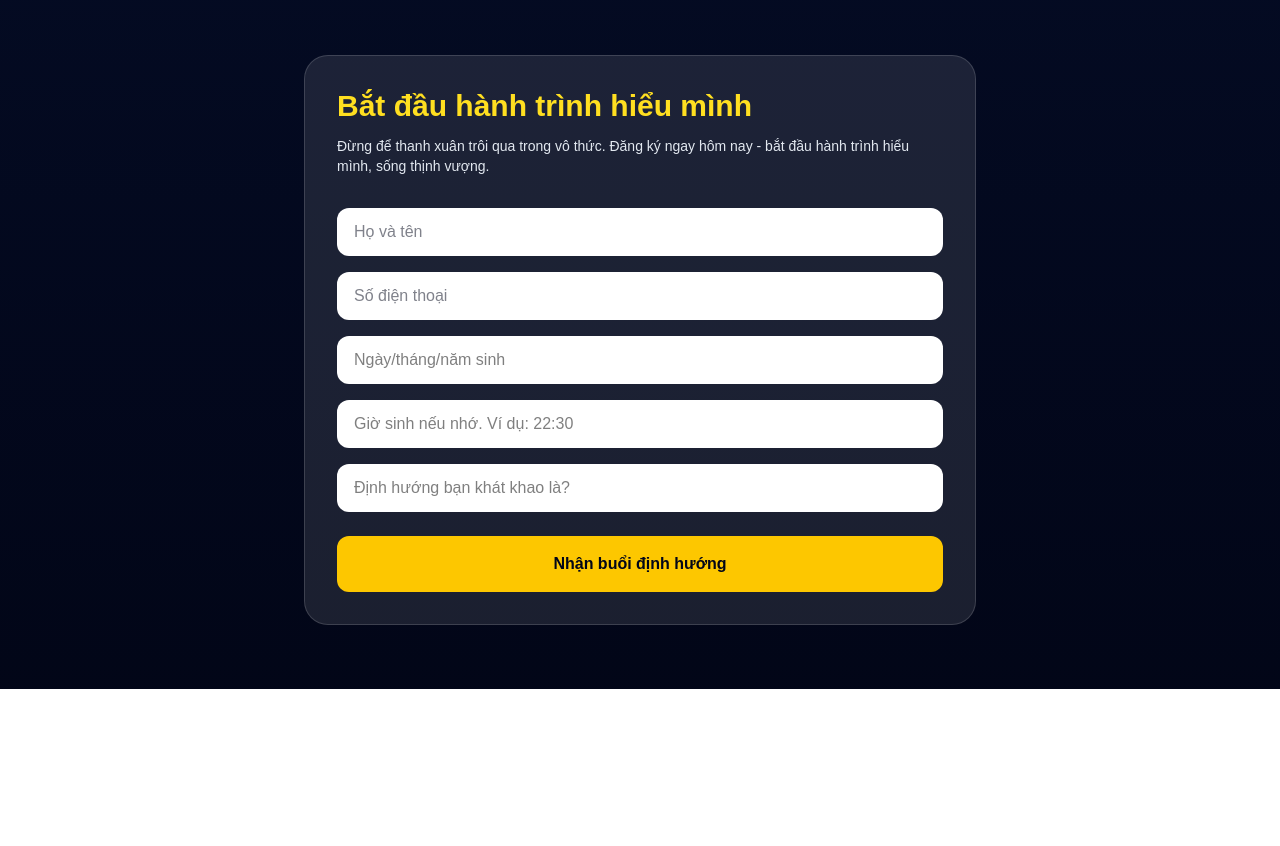
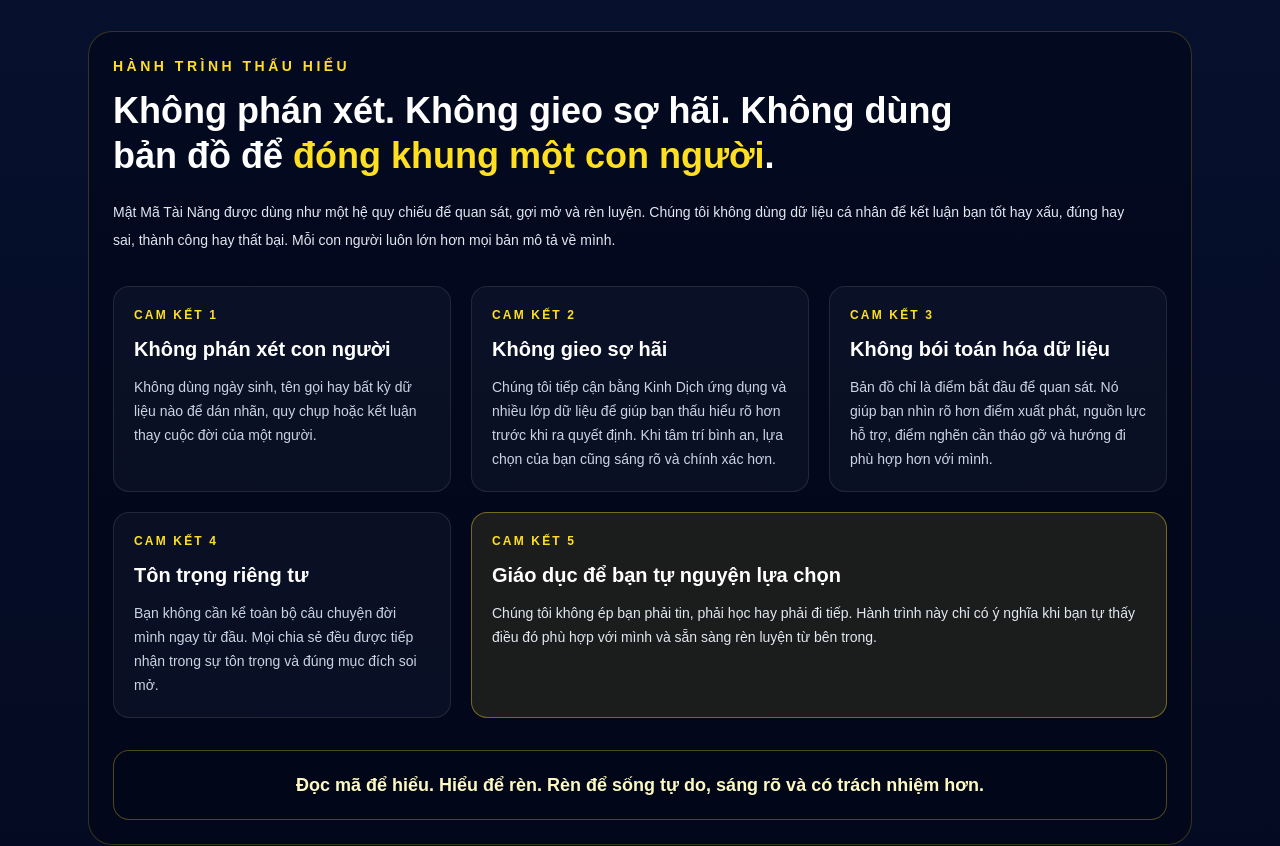
Before and after one commit to lanmatmathinhvuong-dot/mtmv, a Next.js app: page / in a window 1280 px wide. Shown: the part 6820-7666 px from the top of the page. Before the commit the page ends 7509 px from the top, so only its background shows below. Built offline with nearby package versions, Linux system fonts and the light colour scheme; no server answers.

Commit message:
them module hanh trinh thau hieu

```diff
--- a/app/page.tsx
+++ b/app/page.tsx
@@ -702,6 +702,100 @@ setGhiChuDacBiet("");
     </p>
   </div>
 </section>
+     <section className="mt-10 rounded-3xl border border-yellow-300/20 bg-slate-950/60 p-6 text-left">
+  <p className="text-sm font-bold uppercase tracking-[0.25em] text-yellow-300">
+    HÀNH TRÌNH THẤU HIỂU
+  </p>
+
+  <h2 className="mt-3 max-w-4xl text-3xl font-black leading-tight text-white md:text-4xl">
+    Không phán xét. Không gieo sợ hãi. Không dùng bản đồ để{" "}
+    <span className="text-yellow-300">đóng khung một con người</span>.
+  </h2>
+
+  <p className="mt-5 max-w-5xl text-sm leading-7 text-slate-200">
+    Mật Mã Tài Năng được dùng như một hệ quy chiếu để quan sát, gợi mở và rèn
+    luyện. Chúng tôi không dùng dữ liệu cá nhân để kết luận bạn tốt hay xấu,
+    đúng hay sai, thành công hay thất bại. Mỗi con người luôn lớn hơn mọi bản
+    mô tả về mình.
+  </p>
+
+  <div className="mt-8 grid gap-5 md:grid-cols-2 xl:grid-cols-3">
+    <div className="rounded-2xl border border-white/10 bg-slate-900/60 p-5">
+      <p className="text-xs font-bold uppercase tracking-[0.18em] text-yellow-300">
+        Cam kết 1
+      </p>
+      <h3 className="mt-3 text-xl font-black text-white">
+        Không phán xét con người
+      </h3>
+      <p className="mt-3 text-sm leading-6 text-slate-300">
+        Không dùng ngày sinh, tên gọi hay bất kỳ dữ liệu nào để dán nhãn, quy
+        chụp hoặc kết luận thay cuộc đời của một người.
+      </p>
+    </div>
+
+    <div className="rounded-2xl border border-white/10 bg-slate-900/60 p-5">
+      <p className="text-xs font-bold uppercase tracking-[0.18em] text-yellow-300">
+        Cam kết 2
+      </p>
+      <h3 className="mt-3 text-xl font-black text-white">
+        Không gieo sợ hãi
+      </h3>
+      <p className="mt-3 text-sm leading-6 text-slate-300">
+        Chúng tôi tiếp cận bằng Kinh Dịch ứng dụng và nhiều lớp dữ liệu để giúp
+        bạn thấu hiểu rõ hơn trước khi ra quyết định. Khi tâm trí bình an, lựa
+        chọn của bạn cũng sáng rõ và chính xác hơn.
+      </p>
+    </div>
+
+    <div className="rounded-2xl border border-white/10 bg-slate-900/60 p-5">
+      <p className="text-xs font-bold uppercase tracking-[0.18em] text-yellow-300">
+        Cam kết 3
+      </p>
+      <h3 className="mt-3 text-xl font-black text-white">
+        Không bói toán hóa dữ liệu
+      </h3>
+      <p className="mt-3 text-sm leading-6 text-slate-300">
+        Bản đồ chỉ là điểm bắt đầu để quan sát. Nó giúp bạn nhìn rõ hơn điểm
+        xuất phát, nguồn lực hỗ trợ, điểm nghẽn cần tháo gỡ và hướng đi phù hợp
+        hơn với mình.
+      </p>
+    </div>
+
+    <div className="rounded-2xl border border-white/10 bg-slate-900/60 p-5">
+      <p className="text-xs font-bold uppercase tracking-[0.18em] text-yellow-300">
+        Cam kết 4
+      </p>
+      <h3 className="mt-3 text-xl font-black text-white">
+        Tôn trọng riêng tư
+      </h3>
+      <p className="mt-3 text-sm leading-6 text-slate-300">
+        Bạn không cần kể toàn bộ câu chuyện đời mình ngay từ đầu. Mọi chia sẻ
+        đều được tiếp nhận trong sự tôn trọng và đúng mục đích soi mở.
+      </p>
+    </div>
+
+    <div className="rounded-2xl border border-yellow-300/40 bg-yellow-300/10 p-5 xl:col-span-2">
+      <p className="text-xs font-bold uppercase tracking-[0.18em] text-yellow-300">
+        Cam kết 5
+      </p>
+      <h3 className="mt-3 text-xl font-black text-white">
+        Giáo dục để bạn tự nguyện lựa chọn
+      </h3>
+      <p className="mt-3 text-sm leading-6 text-slate-200">
+        Chúng tôi không ép bạn phải tin, phải học hay phải đi tiếp. Hành trình
+        này chỉ có ý nghĩa khi bạn tự thấy điều đó phù hợp với mình và sẵn sàng
+        rèn luyện từ bên trong.
+      </p>
+    </div>
+  </div>
+
+  <div className="mt-8 rounded-2xl border border-yellow-300/30 bg-slate-950/70 p-5 text-center">
+    <p className="text-lg font-bold text-yellow-100">
+      Đọc mã để hiểu. Hiểu để rèn. Rèn để sống tự do, sáng rõ và có trách nhiệm
+      hơn.
+    </p>
+  </div>
+</section>
         <section
           id="dang-ky"
           className="mt-16 w-full max-w-2xl rounded-3xl border border-white/15 bg-white/10 p-8 text-left"
```
